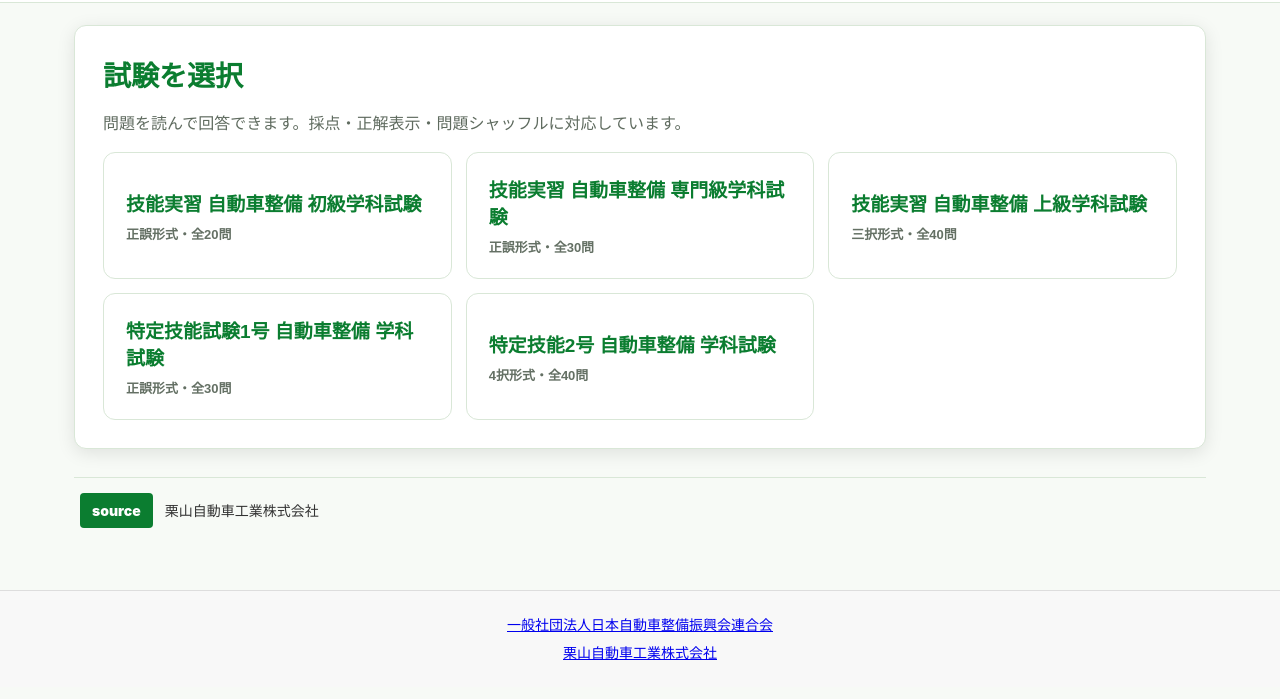
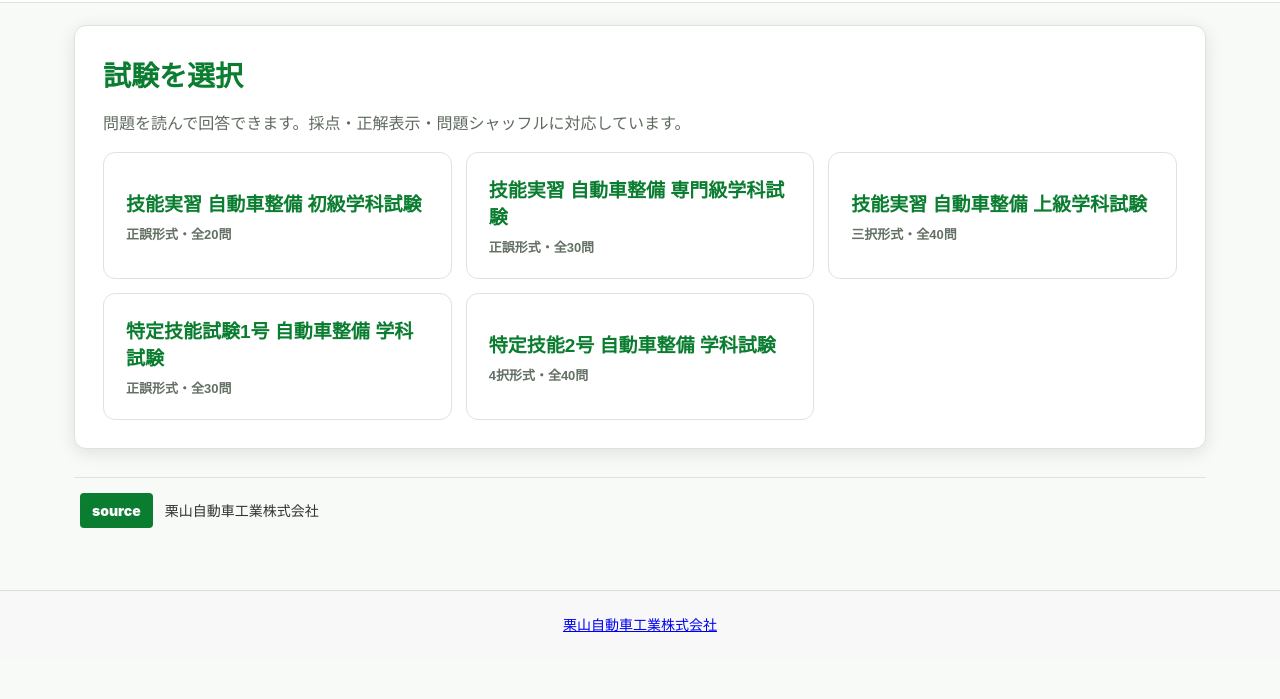
Before and after one commit to kuriyama-maker/practice-test, a plain HTML site: page index.html in a window 1280 px wide. Shown: the part 87-786 px from the top of the page. Drawn offline with Linux system fonts and the light colour scheme.

Commit message:
Update index.html

```diff
--- a/index.html
+++ b/index.html
@@ -273,12 +273,6 @@ border-top:1px solid #ddd;
 background:#f8f8f8;
 ">
 <div>
-<a href="https://www.jaspa.or.jp/" target="_blank" rel="noopener noreferrer">
-一般社団法人日本自動車整備振興会連合会
-</a>
-</div>
-
-<div>
 <a href="https://www.kuriyama-truck.com/" target="_blank" rel="noopener noreferrer">
 栗山自動車工業株式会社
 </a>
```
